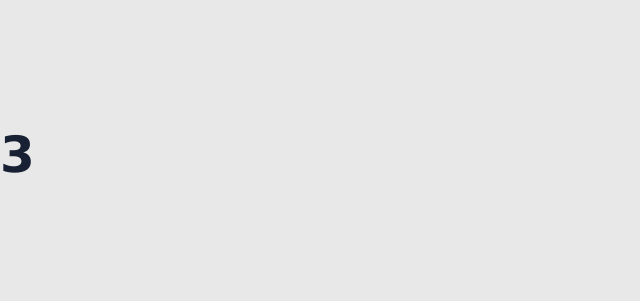
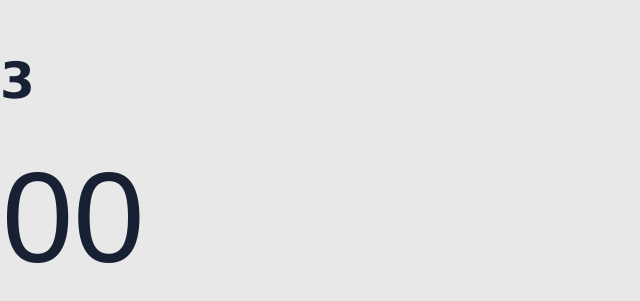
Before and after one commit to sund4e/timer, a Next.js app: page / in a window 1280 px wide. Shown: the part 245-546 px from the top of the page, without its empty margins (0-640 px from the left). Built offline with nearby package versions, Linux system fonts and the light colour scheme.

Commit message:
Use strict typecheck

```diff
--- a/components/NumberInput/NumberInput.tsx
+++ b/components/NumberInput/NumberInput.tsx
@@ -1,22 +1,23 @@
 import styled from 'styled-components';
-import { useState, useRef, useEffect } from 'react';
+import { useState, useRef, useEffect, MutableRefObject } from 'react';
 import usePrevious from '../../hooks/usePrevious.tsx/usePrevious';
+import { Theme } from '../../styles/theme';
 
 const StyledInput = styled.input`
-  color: ${({ theme }) => theme.colors.primary};
+  color: ${({ theme }: { theme: Theme }) => theme.colors.primary};
   border-style: none;
   font-size: 8em;
   caret-color: transparent;
   background-color: transparent;
 `;
 
-const NumberInput = () => {
-  const [time, setTime] = useState(0);
-  const input = useRef<HTMLInputElement>();
+const NumberInput = ({ value }: { value: number }) => {
+  const [time, setTime] = useState(value);
+  const input = useRef<HTMLInputElement>(null);
   const previousTime = usePrevious(time);
 
   useEffect(() => {
-    if (Math.abs(time - previousTime) >= 10) {
+    if (input.current && Math.abs(time - previousTime) >= 10) {
       input.current.setSelectionRange(1, 1);
     }
   }, [time]);
@@ -35,7 +36,7 @@ const NumberInput = () => {
   };
 
   const onClick = () => {
-    input.current.setSelectionRange(0, 0);
+    input.current && input.current.setSelectionRange(0, 0);
   };
 
   return (
--- a/pages/_app.tsx
+++ b/pages/_app.tsx
@@ -1,5 +1,6 @@
 import type { AppProps } from 'next/app';
 import { createGlobalStyle, ThemeProvider } from 'styled-components';
+import { theme } from '../styles/theme';
 
 const GlobalStyle = createGlobalStyle`
   body {
@@ -9,16 +10,6 @@ const GlobalStyle = createGlobalStyle`
     font-family: Verdana, Helvetica, sans-serif;
   }
 `;
-
-const theme = {
-  colors: {
-    dark: '#141414',
-    primary: '#182033',
-    highlight: '#494F69',
-    accent: '#975E6E',
-    light: '#E8E8E8',
-  },
-};
 
 export default function MyApp({ Component, pageProps }: AppProps) {
   return (
--- a/pages/index.tsx
+++ b/pages/index.tsx
@@ -2,6 +2,7 @@ import Head from 'next/head';
 import styled from 'styled-components';
 import Container from '../components/Container';
 import useTimer from '../hooks/useTimer';
+import NumberInput from '../components/NumberInput';
 
 const Title = styled.h1`
   font-size: 50px;
@@ -21,6 +22,7 @@ const Home = () => {
       </Head>
       <Container>
         <Title>{time}</Title>
+        <NumberInput value={0} />
       </Container>
     </div>
   );
--- /dev/null
+++ b/styles/theme.ts
@@ -0,0 +1,18 @@
+export type Theme = {
+  colors: {
+    dark: string;
+    primary: string;
+    highlight: string;
+    accent: string;
+    light: string;
+  };
+};
+export const theme: Theme = {
+  colors: {
+    dark: '#141414',
+    primary: '#182033',
+    highlight: '#494F69',
+    accent: '#975E6E',
+    light: '#E8E8E8',
+  },
+};
--- a/tsconfig.json
+++ b/tsconfig.json
@@ -4,7 +4,7 @@
     "lib": ["dom", "dom.iterable", "esnext"],
     "allowJs": true,
     "skipLibCheck": true,
-    "strict": false,
+    "strict": true,
     "forceConsistentCasingInFileNames": true,
     "noEmit": true,
     "esModuleInterop": true,
```
Also changed, not shown: tests/render.tsx (added, +5 -0 lines).
